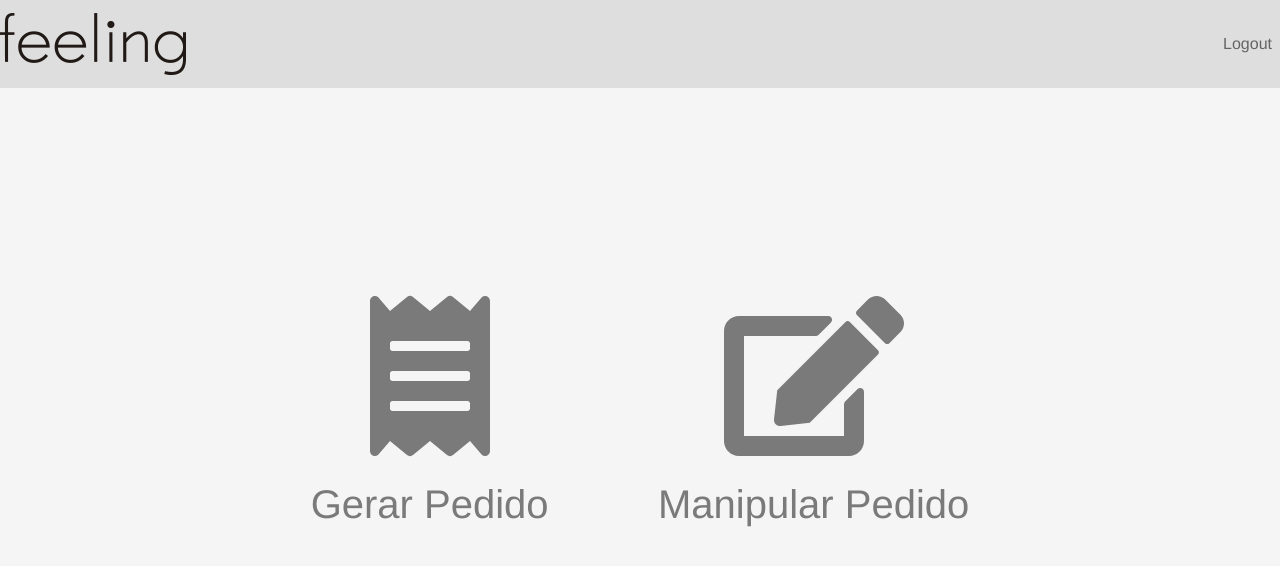
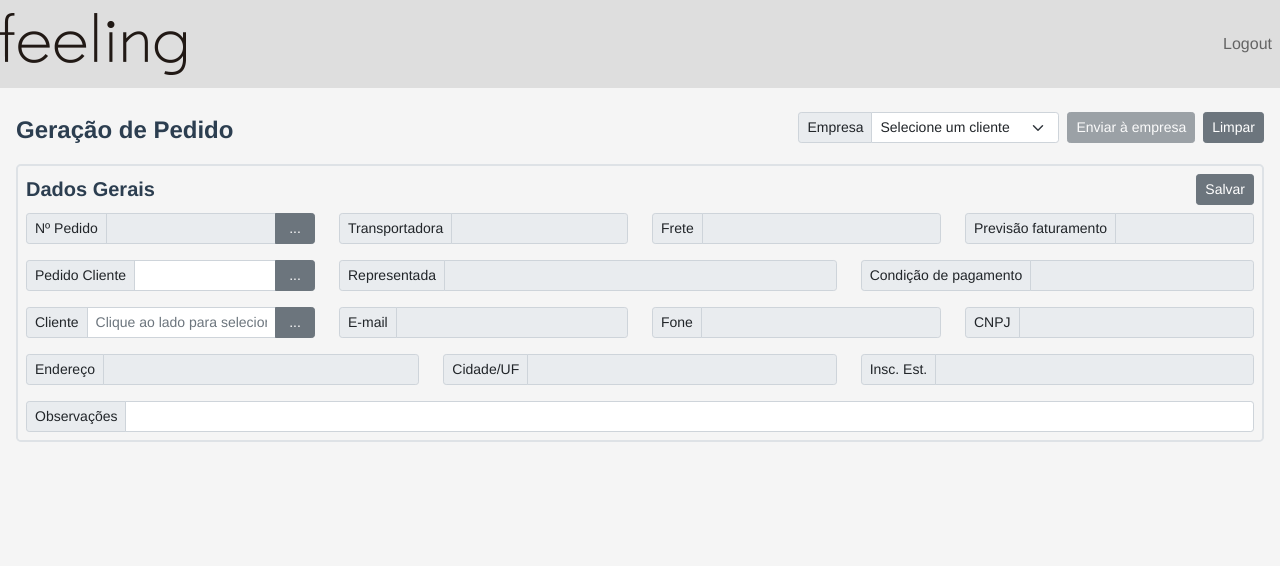
Before and after one commit to cadumancini/feeling-estofados, a Vue app: page /#/ in a window 1280 px wide. Shown: the top 566 px of the page. Built offline with nearby package versions, Linux system fonts and the light colour scheme; sample sign-in values are in the browser's storage; what vue-number-format would draw is missing.

Commit message:
Progresso com ajustes solicitados

```diff
--- a/package.json
+++ b/package.json
@@ -20,6 +20,7 @@
     "vue": "^3.0.0",
     "vue-currency-input": "^2.3.0",
     "vue-digit-input": "^1.0.0",
+    "vue-jquery-mask": "^2.0.0",
     "vue-number-format": "^1.2.0",
     "vue-router": "^4.0.0-0",
     "xml2js": "^0.4.23"
--- a/src/views/GerarPedido.vue
+++ b/src/views/GerarPedido.vue
@@ -113,7 +113,7 @@
               </div>
             </div>
           </div>
-          <div class="row">
+          <div class="row mb-3">
             <div class="col-4">
               <div class="input-group input-group-sm">
                 <span class="input-group-text">Endereço</span>
@@ -130,6 +130,16 @@
               <div class="input-group input-group-sm">
                 <span class="input-group-text">Insc. Est.</span>
                 <input id="inscrEst" class="form-control" type="text" disabled v-model="inscrEst">
+              </div>
+            </div>
+          </div>
+          <div class="row">
+            <div class="col-12">
+              <div class="input-group input-group-sm">
+                <span class="input-group-text">Observações</span>
+                <input id="observacoesPedido" class="form-control" :disabled="numPed !== ''"
+                oninput="javascript: if (this.value.length > this.maxLength) this.value = this.value.slice(0, this.maxLength);"
+                maxlength="200" type="text" v-model="observacoesPedido">
               </div>
             </div>
           </div>
@@ -351,8 +361,8 @@
                 <th class="fw-normal sm-header" style="width: 5%;"><small>Desc.</small></th>
                 <th class="fw-normal sm-header" style="width: 5%;"><small>Comiss.</small></th>
                 <th class="fw-normal sm-header" style="width: 14%;"><small>Cond. Especial</small></th>
-                <th class="fw-normal sm-header" style="width: 18%;"><small>Observações</small></th>
-                <th class="fw-normal sm-header" style="width: 5%;"><small>R$</small></th>
+                <th class="fw-normal sm-header" style="width: 17%;"><small>Observações</small></th>
+                <th class="fw-normal sm-header" style="width: 6%;"><small>Vlr. Unit. (R$)</small></th>
                 <th class="fw-normal sm-header" style="width: 4%;"><small>Ação</small></th>
               </tr>
             </thead>
@@ -402,7 +412,13 @@
                   </select>
                 </td>
                 <td class="fw-normal"><small><input class="form-control form-control-sm sm" :disabled="enviadoEmpresa" type="text" v-model="item.obs"></small></td>
-                <td class="fw-normal"><small class="sm">{{item.vlrUnit}}</small></td>
+                <td class="fw-normal">
+                  <small class="sm">
+                    <!-- <input class="form-control sm money" :disabled="enviadoEmpresa" type="text" v-model="item.vlrUnit"> -->
+                    <vue-mask class="form-control sm" :disabled="enviadoEmpresa" mask="000.000,00" :raw="false" :options="options" v-model="item.vlrUnit"></vue-mask>
+                  </small>
+                </td>
+
                 <td><button class="btn btn-sm btn-danger sm" :disabled="enviadoEmpresa" @click="deleteItem(item)">Excluir</button></td>
               </tr>
               <tr v-if="item.MANIPULAR">
@@ -596,11 +612,12 @@
 <script>
 import Navbar from '../components/Navbar.vue'
 import ManipularPedido from './ManipularPedido.vue'
+import vueMask from 'vue-jquery-mask'
 import axios from 'axios'
 import StringMask from 'string-mask'
 export default {
   name: 'GerarPedido',
-  components: { Navbar, ManipularPedido },
+  components: { Navbar, ManipularPedido, vueMask },
   data () {
     return {
       clientes: null,
@@ -635,6 +652,7 @@ export default {
       codRepresentada: '',
       representada: '',
       empresa: '',
+      observacoesPedido: '',
       empresasCliente: [],
       addingProduct: false,
       itens: [],
@@ -648,7 +666,10 @@ export default {
       ipiValor: 0,
       icmsValor: 0,
       nfValor: 0,
-      manipulando: false
+      manipulando: false,
+      options: {
+        reverse: true
+      }
     }
   },
   mounted () {
@@ -670,7 +691,7 @@ export default {
         document.getElementsByTagName('body')[0].style.cursor = 'wait'
         document.getElementById('btnBuscaClientes').disabled = true
         const token = sessionStorage.getItem('token')
-        axios.get('http://192.168.1.168:8080/clientes?token=' + token)
+        axios.get('http://localhost:8080/clientes?token=' + token)
           .then((response) => {
             this.checkInvalidLoginResponse(response.data)
             this.clientes = response.data.clientes
@@ -692,7 +713,7 @@ export default {
         document.getElementsByTagName('body')[0].style.cursor = 'wait'
         document.getElementById('btnBuscaPedidosCliente').disabled = true
         const token = sessionStorage.getItem('token')
-        axios.get('http://192.168.1.168:8080/pedidosCliente?cli=' + this.cliente + '&token=' + token)
+        axios.get('http://localhost:8080/pedidosCliente?cli=' + this.cliente + '&token=' + token)
           .then((response) => {
             this.checkInvalidLoginResponse(response.data)
             this.pedidosCliente = response.data.pedidos
@@ -713,7 +734,7 @@ export default {
       document.getElementsByTagName('body')[0].style.cursor = 'wait'
       document.getElementById('btnBuscaPedidos').disabled = true
       const token = sessionStorage.getItem('token')
-      axios.get('http://192.168.1.168:8080/pedidos?token=' + token)
+      axios.get('http://localhost:8080/pedidos?token=' + token)
         .then((response) => {
           this.checkInvalidLoginResponse(response.data)
           this.pedidos = response.data.pedidos
@@ -736,7 +757,7 @@ export default {
       document.getElementById('btnBuscaConfigs' + item.hash).disabled = true
       document.getElementById('btnBuscaComps' + item.hash).disabled = true
       const token = sessionStorage.getItem('token')
-      axios.get('http://192.168.1.168:8080/estilos?emp=1&token=' + token)
+      axios.get('http://localhost:8080/estilos?emp=1&token=' + token)
         .then((response) => {
           this.checkInvalidLoginResponse(response.data)
           this.estilos = response.data.estilos
@@ -759,7 +780,7 @@ export default {
         document.getElementById('btnBuscaConfigs' + item.hash).disabled = true
         document.getElementById('btnBuscaComps' + item.hash).disabled = true
         const token = sessionStorage.getItem('token')
-        axios.get('http://192.168.1.168:8080/produtosPorEstilo?emp=1&estilo=' + estilo + '&token=' + token)
+        axios.get('http://localhost:8080/produtosPorEstilo?emp=1&estilo=' + estilo + '&token=' + token)
           .then((response) => {
             this.checkInvalidLoginResponse(response.data)
             this.configs = response.data.produtos
@@ -784,7 +805,7 @@ export default {
         document.getElementsByTagName('body')[0].style.cursor = 'wait'
         document.getElementById('btnBuscaComps' + item.hash).disabled = true
         const token = sessionStorage.getItem('token')
-        axios.get('http://192.168.1.168:8080/derivacoesPorProduto?emp=1&produto=' + config + '&token=' + token)
+        axios.get('http://localhost:8080/derivacoesPorProduto?emp=1&produto=' + config + '&token=' + token)
           .then((response) => {
             this.checkInvalidLoginResponse(response.data)
             this.comps = response.data.derivacoes
@@ -877,7 +898,7 @@ export default {
     },
     buscarDadosCliente (codCli, apenasEmpresas) {
       const token = sessionStorage.getItem('token')
-      axios.get('http://192.168.1.168:8080/dadosCliente?token=' + token + '&codCli=' + codCli)
+      axios.get('http://localhost:8080/dadosCliente?token=' + token + '&codCli=' + codCli)
         .then((response) => {
           this.checkInvalidLoginResponse(response.data)
           this.dadosCliente = response.data.dadosCliente
@@ -893,8 +914,16 @@ export default {
                 CODEMP: empresa.CODEMP, NOMEMP: empresa.NOMEMP
               })
             })
-          } else {
 
+            const token = sessionStorage.getItem('token')
+            axios.get('http://localhost:8080/pedidosCliente?cli=' + this.cliente + '&token=' + token)
+              .then((response) => {
+                this.checkInvalidLoginResponse(response.data)
+                this.pedidosCliente = response.data.pedidos
+              })
+              .catch((err) => {
+                console.log(err)
+              })
           }
         })
         .catch((err) => {
@@ -930,9 +959,13 @@ export default {
     gerarPedido () {
       document.getElementById('closeModalConfirmaPedido').click()
       if (this.cliente === '') {
-        alert('Favor preencher o cliente!')
+        alert('Favor preencher o Cliente!')
       } else if (this.empresa === '') {
         alert('Favor escolher uma empresa!')
+      } else if (this.pedCli === '') {
+        alert('Favor preencher o campo Pedido Cliente!')
+      } else if (this.pedidosCliente && this.pedidosCliente.some(pedido => pedido.PEDCLI === this.pedCli)) {
+        alert('Valor para Pedido Cliente já utilizado. Utilize outro valor.')
       } else {
         document.getElementsByTagName('body')[0].style.cursor = 'wait'
         document.getElementById('btnSalvar').disabled = true
@@ -949,13 +982,14 @@ export default {
               pedCli: this.pedCli !== '' ? this.pedCli : 0,
               codRep: this.codRepresentada,
               codTra: this.codTransportadora,
-              cifFob: 'F'
+              cifFob: 'F',
+              obsPed: this.observacoesPedido
             },
             itens: this.itens
           }
         )
         const headers = { headers: { 'Content-Type': 'application/json' } }
-        axios.put('http://192.168.1.168:8080/pedido?token=' + token, body, headers)
+        axios.put('http://localhost:8080/pedido?token=' + token, body, headers)
           .then((response) => {
             this.checkInvalidLoginResponse(response.data)
             parseString(response.data, { explicitArray: false }, (err, result) => {
@@ -1026,8 +1060,8 @@ export default {
       this.enviadoEmpresa = false
       this.prevFaturamento = ''
       this.condPagamento = ''
-      document.getElementById('btnBuscaPedidosCliente').disabled = false
-      document.getElementById('btnBuscaClientes').disabled = false
+      this.manipulando = false
+      this.observacoesPedido = ''
     },
     handleCondicao (item) {
       if (item.condEsp === 'M') {
@@ -1058,16 +1092,20 @@ export default {
           alert('Erro: Existe(m) produto(s) com quantidade menor que zero ou maior que 99. Verifique!')
           temErro = true
         }
-        if (!item.cnj || !item.codEstilo || !item.codConfig || (item.condEsp !== 'M' && !item.codComp)) {
-          alert('Erro: Existe(m) produto(s) faltando definir conjunto, estilo, configuração ou comprimento. Verifique!')
+        if (!item.codEstilo || !item.codConfig || (item.condEsp !== 'M' && !item.codComp)) {
+          alert('Erro: Existe(m) produto(s) faltando definir estilo, configuração ou comprimento. Verifique!')
           temErro = true
         }
-        if (item.cnj < 1) {
+        if (item.cnj !== '' && item.cnj < 1) {
           alert('Erro: Existe(m) produto(s) com número de conjunto menor que 1. Verifique!')
           temErro = true
         }
         if ((item.condEsp === 'D' || item.condEsp === 'C' || item.condEsp === 'P' || item.condEsp === 'O') && (!item.obs)) {
           alert('Erro: Existe(m) produto(s) com condição especial que requer preenchimento de observação. Verifique!')
+          temErro = true
+        }
+        if (item.vlrUnit === 0 || item.vlrUnit === '') {
+          alert('Erro: Existe(m) produto(s) com valor unitário zerado. Verifique!')
           temErro = true
         }
         if (item.condEsp === 'M') {
@@ -1104,11 +1142,11 @@ export default {
       let estiloIni = itensChecarCnj[0].codEstilo
       let temErro = false
       itensChecarCnj.forEach(item => {
-        if (item.cnj === cnjIni && item.codEstilo !== estiloIni) {
+        if (item.cnj !== '' && item.cnj === cnjIni && item.codEstilo !== estiloIni) {
           alert('Erro: Existe(m) produto(s) com o mesmo número do conjunto (conj. ' + item.cnj + ') mas com estilos diferentes. Verifique!')
           temErro = true
         }
-        if (item.cnj !== cnjIni) {
+        if (item.cnj !== '' && item.cnj !== cnjIni) {
           cnjIni = item.cnj
           estiloIni = item.codEstilo
         }
@@ -1130,7 +1168,7 @@ export default {
               derEsp: item.condEsp === 'M' ? item.comp : '',
               seqIpd: 0,
               qtdPed: item.un,
-              preUni: 1000,
+              preUni: Number(item.vlrUnit.replace('.', '').replace(',', '')) / 100,
               datEnt: datEntFmt,
               conEsp: item.condEsp,
               obsIpd: item.obs
@@ -1153,7 +1191,7 @@ export default {
           }
         )
         const headers = { headers: { 'Content-Type': 'application/json' } }
-        axios.post('http://192.168.1.168:8080/pedido/itens?token=' + token, body, headers)
+        axios.post('http://localhost:8080/pedido/itens?token=' + token, body, headers)
           .then((response) => {
             this.checkInvalidLoginResponse(response.data)
             parseString(response.data, { explicitArray: false }, (err, result) => {
@@ -1181,7 +1219,7 @@ export default {
     },
     buscarDerivacoes (config) {
       const token = sessionStorage.getItem('token')
-      return axios.get('http://192.168.1.168:8080/derivacoesPorProduto?emp=1&produto=' + config + '&token=' + token)
+      return axios.get('http://localhost:8080/derivacoesPorProduto?emp=1&produto=' + config + '&token=' + token)
     },
     compare (a, b) {
       if (a.cnj < b.cnj) {
@@ -1194,7 +1232,7 @@ export default {
     },
     carregarCabecalho () {
       const token = sessionStorage.getItem('token')
-      axios.get('http://192.168.1.168:8080/pedido?emp=' + this.empresa + '&fil=1&ped=' + this.numPed + '&token=' + token)
+      axios.get('http://localhost:8080/pedido?emp=' + this.empresa + '&fil=1&ped=' + this.numPed + '&token=' + token)
         .then((response) => {
           this.checkInvalidLoginResponse(response.data.pedido)
           this.prevFaturamento = response.data.pedido[0].DATENT
@@ -1203,6 +1241,7 @@ export default {
           this.codTransportadora = response.data.pedido[0].CODTRA
           this.codRepresentada = response.data.pedido[0].CODREP
           this.enviadoEmpresa = (response.data.pedido[0].SITPED === '3' || response.data.pedido[0].SITPED === '4' || response.data.pedido[0].SITPED === '5')
+          this.observacoesPedido = response.data.pedido[0].OBSPED
         })
         .catch((err) => {
           console.log(err)
@@ -1217,7 +1256,7 @@ export default {
       this.ipiValor = parseFloat(0)
       this.icmsValor = parseFloat(0)
       this.nfValor = parseFloat(0)
-      axios.get('http://192.168.1.168:8080/itensPedido?emp=' + this.empresa + '&fil=1&ped=' + this.numPed + '&token=' + token)
+      axios.get('http://localhost:8080/itensPedido?emp=' + this.empresa + '&fil=1&ped=' + this.numPed + '&token=' + token)
         .then((response) => {
           this.checkInvalidLoginResponse(response.data)
           response.data.itens.forEach(item => {
@@ -1225,11 +1264,12 @@ export default {
               .then((response) => {
                 const derivacoesPossiveis = response.data.derivacoes
                 this.itemSelecionado = null
+                console.log(item.SEQIPD + ' - ' + item.VLRIPD)
                 this.itens.push(
                   {
                     MANIPULAR: false,
                     seqIpd: item.SEQIPD,
-                    cnj: item.SEQPCL,
+                    cnj: item.SEQPCL === 'null' ? '' : item.SEQPCL,
                     codEstilo: item.CODCPR,
                     estilo: item.DESCPR,
                     codConfig: item.CODPRO,
@@ -1277,7 +1317,7 @@ export default {
       } else {
         document.getElementsByTagName('body')[0].style.cursor = 'wait'
         const token = sessionStorage.getItem('token')
-        axios.post('http://192.168.1.168:8080/enviarPedido?emp=' + this.empresa + '&fil=1&ped=' + this.numPed + '&token=' + token)
+        axios.post('http://localhost:8080/enviarPedido?emp=' + this.empresa + '&fil=1&ped=' + this.numPed + '&token=' + token)
           .then((response) => {
             this.checkInvalidLoginResponse(response.data)
             if (response.data === 'OK') {
--- a/src/views/Home.vue
+++ /dev/null
@@ -1,42 +0,0 @@
-<template>
-  <div class="home">
-    <Navbar/>
-    <div class="d-flex justify-content-around align-items-center main-menu">
-      <router-link :to="{ name: 'GerarPedido' }" class="d-flex flex-column align-items-center link-main-menu text-decoration-none"><font-awesome-icon icon="receipt" size="10x"/><span class="pt-4 display-6">Gerar Pedido</span></router-link>
-      <router-link :to="{ name: 'ManipularPedido' }" class="d-flex flex-column align-items-center link-main-menu text-decoration-none"><font-awesome-icon icon="edit" size="10x"/><span class="pt-4 display-6">Manipular Pedido</span></router-link>
-    </div>
-    <router-view/>
-  </div>
-</template>
-
-<script>
-import Navbar from '../components/Navbar.vue'
-export default {
-  name: 'Home',
-  components: { Navbar },
-  mounted () {
-    if (!sessionStorage.getItem('token')) {
-      this.$router.push({ name: 'Login' })
-    }
-  }
-}
-
-</script>
-
-<style scoped>
-  html, body {
-    height: 100%;
-  }
-  .home {
-    height: 100%;
-    background-color: #f5f5f5;
-  }
-  .link-main-menu {
-    color: #7a7a7a;
-  }
-  .main-menu {
-    height: 75%;
-    padding-left: 20%;
-    padding-right: 20%;
-  }
-</style>
--- a/src/views/Login.vue
+++ b/src/views/Login.vue
@@ -22,7 +22,7 @@ export default {
   },
   mounted () {
     if (sessionStorage.getItem('token')) {
-      this.$router.push({ name: 'Home' })
+      this.$router.push({ name: 'GerarPedido' })
     }
     this.$refs.inputUser.focus()
   },
@@ -33,7 +33,7 @@ export default {
       const formData = new FormData()
       formData.append('user', this.user)
       formData.append('pswd', this.password)
-      axios.post('http://192.168.1.168:8080/login', formData)
+      axios.post('http://localhost:8080/login', formData)
         .then((response) => {
           document.getElementsByTagName('body')[0].style.cursor = 'auto'
           document.getElementById('btnLogin').disabled = false
```
Also changed, not shown: src/components/TreeItem.vue (+7 -5 lines), src/router/index.js (+2 -20 lines), src/views/ManipularPedido.vue (+4 -4 lines), 1 other file (tests, documents, lock files or other folders).
